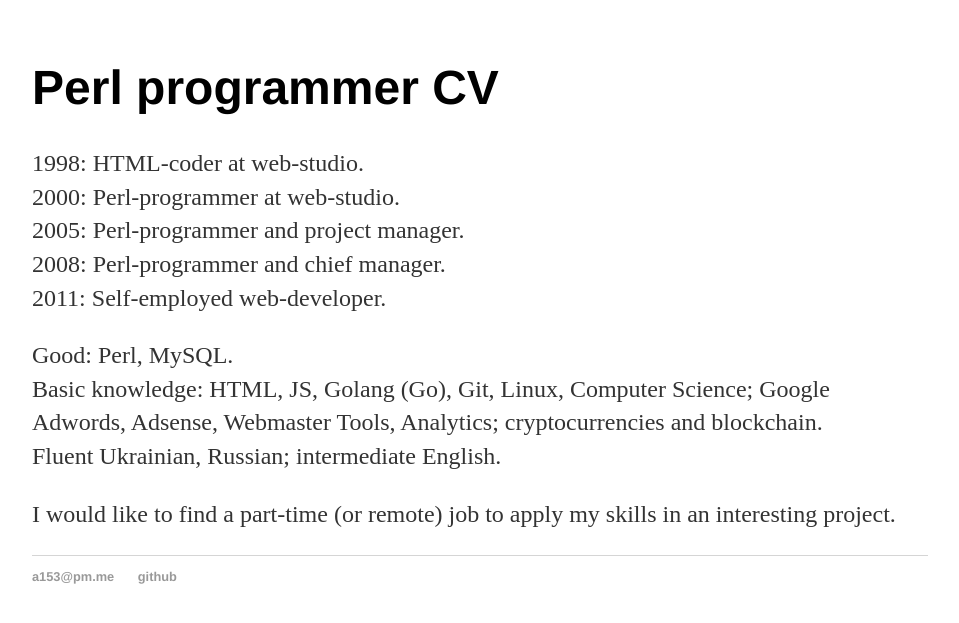
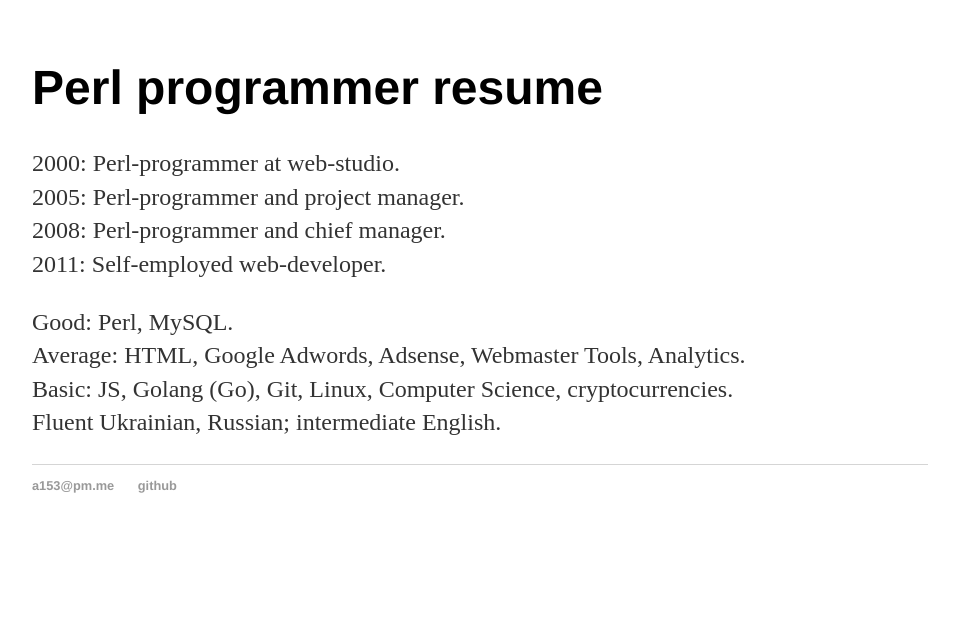
Before and after one commit to aa153/aa153.github.io, a Jekyll site: the page built from index.html, in a window 1280 px wide. Shown: the top 623 px of the page, without its empty margins (160-1119 px from the left). Built offline with Jekyll 4.4.1, drawn with Linux system fonts in a browser that asks for light colours.

Commit message:
Update index.html

```diff
--- a/index.html
+++ b/index.html
@@ -1,11 +1,10 @@
 ---
 layout: default
-title: perl programmer CV
+title: perl programmer resume
 ---
 	<div class="blurb">
-	<h1>Perl programmer CV</h1>
+	<h1>Perl programmer resume</h1>
 	<p>
-		1998: HTML-coder at web-studio.<br>
 		2000: Perl-programmer at web-studio.<br>
 		2005: Perl-programmer and project manager.<br>
 		2008: Perl-programmer and chief manager.<br>
@@ -13,10 +12,8 @@ title: perl programmer CV
 	</p>
 	<p>
 		Good: Perl, MySQL.<br>
-		Basic knowledge: HTML, JS, Golang (Go), Git, Linux, Computer Science; Google Adwords, Adsense, Webmaster Tools, Analytics; cryptocurrencies and blockchain.<br>
+		Average: HTML, Google Adwords, Adsense, Webmaster Tools, Analytics.<br>
+		Basic: JS, Golang (Go), Git, Linux, Computer Science, cryptocurrencies.<br>
 		Fluent Ukrainian, Russian; intermediate English.
 	</p>
-	<p>
-		I would like to find a part-time (or remote) job to apply my skills in an interesting project.<br>
-	</p>
 	</div><!-- /.blurb -->
```
